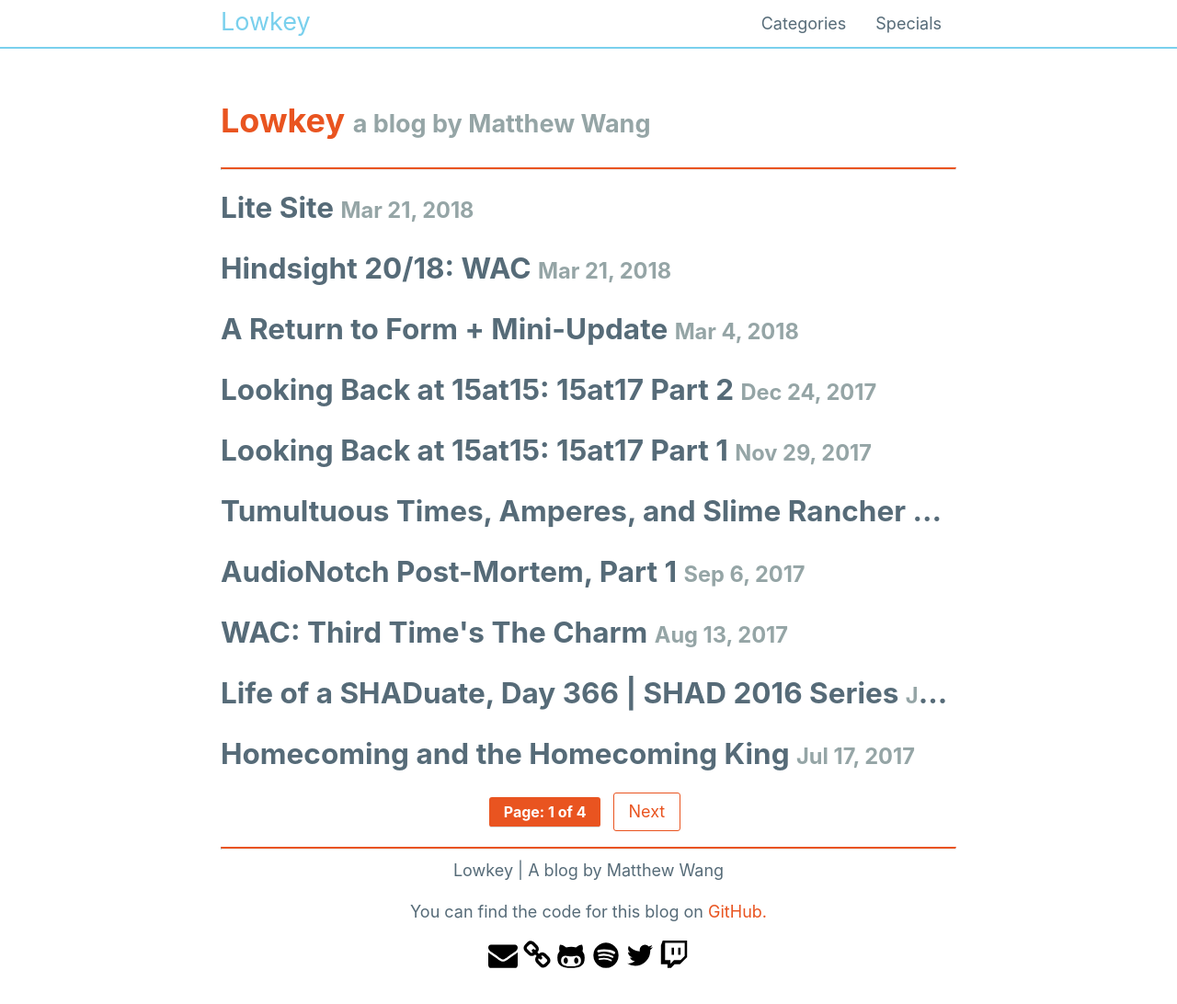
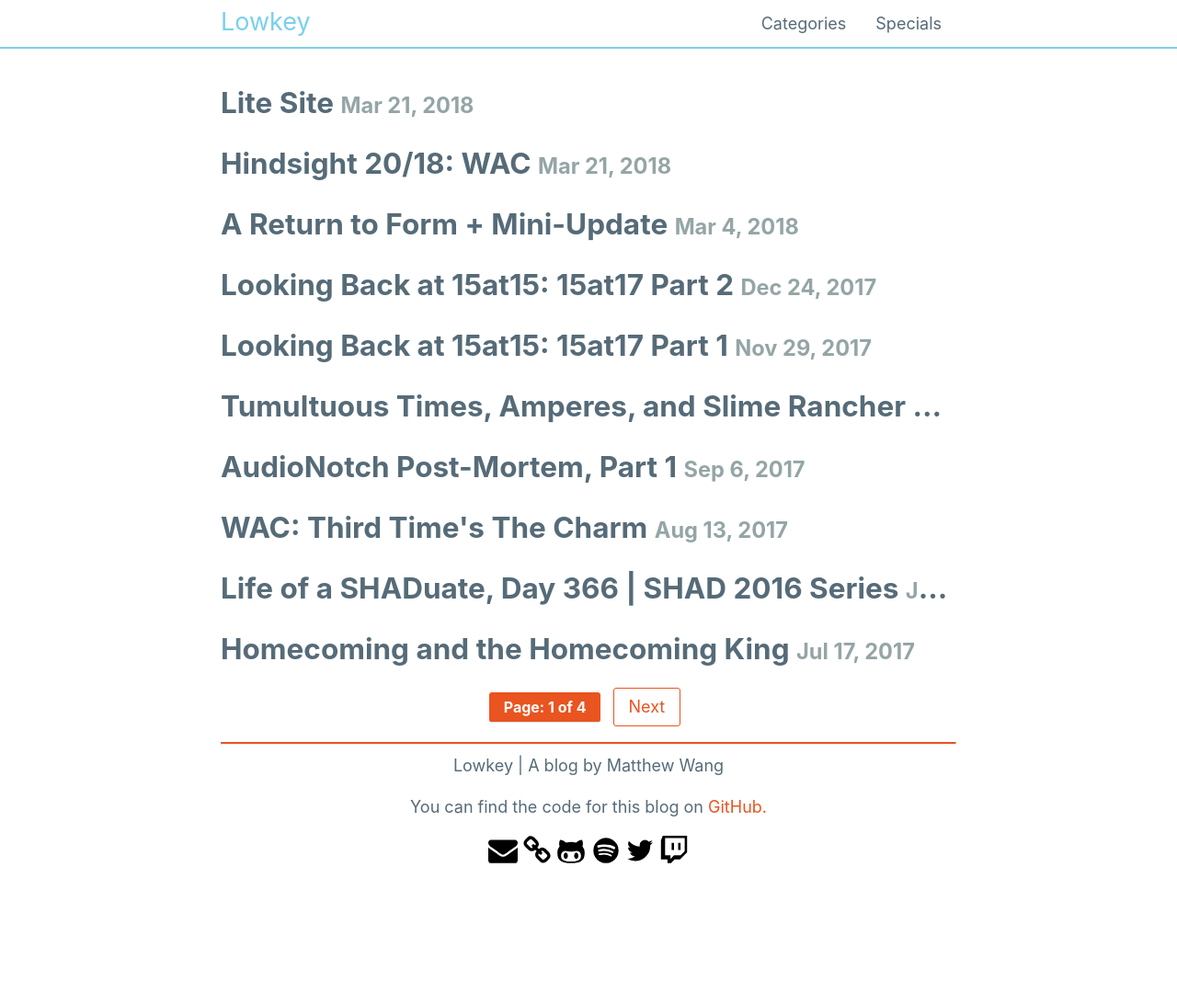
Before and after one commit to mattxwang/lowkey, a Jekyll site: the page built from index.html, in a window 1280 px wide and 1142 px high. Shown: the top 1092 px of the window at 92% size. Built offline with Jekyll 4.4.1, drawn with Linux system fonts in a browser that asks for light colours; the list of posts is cut into pages by our own code.

Commit message:
styilng update
drops index header, updates liteweight, makes footer links nice and spiffy

```diff
--- a/_config.yml
+++ b/_config.yml
@@ -40,7 +40,7 @@ exclude:
   - .gitignore
   - .sass-cache
   - .git
-gems:
+plugins:
   - jekyll-paginate
   - jekyll-archives
   - jekyll-seo-tag
--- a/_includes/footer.html
+++ b/_includes/footer.html
@@ -2,37 +2,37 @@
   <div class="container footer-container">
     <span>{{site.title_long}}</span>
     <p>You can find the code for this blog on <a href="{{site.repo}}">GitHub.</a></p>
-    <a href="mailto:{{ site.email }}">
+    <a class="footer-link" href="mailto:{{ site.email }}">
       <span class="sr-only">Matt's Email, {{site.email}}</span>
       <svg width="32" height="32" viewBox="0 0 1792 1792" xmlns="http://www.w3.org/2000/svg">
         <path d="M1792 710v794q0 66-47 113t-113 47H160q-66 0-113-47T0 1504V710q44 49 101 87 362 246 497 345 57 42 92.5 65.5t94.5 48 110 24.5h2q51 0 110-24.5t94.5-48 92.5-65.5q170-123 498-345 57-39 100-87zm0-294q0 79-49 151t-122 123q-376 261-468 325-10 7-42.5 30.5t-54 38-52 32.5-57.5 27-50 9h-2q-23 0-50-9t-57.5-27-52-32.5-54-38T639 1015q-91-64-262-182.5T172 690q-62-42-117-115.5T0 438q0-78 41.5-130T160 256h1472q65 0 112.5 47t47.5 113z"/>
       </svg>
     </a>
-    <a href="{{site.website}}">
+    <a class="footer-link" href="{{site.website}}">
       <span class="sr-only">Matt's website URL, {{site.website}}</span>
       <svg width="32" height="32" viewBox="0 0 1792 1792" xmlns="http://www.w3.org/2000/svg">
         <path d="M1520 1216q0-40-28-68l-208-208q-28-28-68-28-42 0-72 32 3 3 19 18.5t21.5 21.5 15 19 13 25.5 3.5 27.5q0 40-28 68t-68 28q-15 0-27.5-3.5t-25.5-13-19-15-21.5-21.5-18.5-19q-33 31-33 73 0 40 28 68l206 207q27 27 68 27 40 0 68-26l147-146q28-28 28-67zM817 511q0-40-28-68L583 236q-28-28-68-28-39 0-68 27L300 381q-28 28-28 67 0 40 28 68l208 208q27 27 68 27 42 0 72-31-3-3-19-18.5T607.5 680t-15-19-13-25.5T576 608q0-40 28-68t68-28q15 0 27.5 3.5t25.5 13 19 15 21.5 21.5 18.5 19q33-31 33-73zm895 705q0 120-85 203l-147 146q-83 83-203 83-121 0-204-85l-206-207q-83-83-83-203 0-123 88-209l-88-88q-86 88-208 88-120 0-204-84L164 652q-84-84-84-204t85-203L312 99q83-83 203-83 121 0 204 85l206 207q83 83 83 203 0 123-88 209l88 88q86-88 208-88 120 0 204 84l208 208q84 84 84 204z"/>
       </svg>
     </a>
-    <a href="https://github.com/{{site.github}}">
+    <a class="footer-link" href="https://github.com/{{site.github}}">
       <span class="sr-only">Matt's GitHub Page, https://github.com/{{site.github}}</span>
       <svg width="32" height="32" viewBox="0 0 1792 1792" xmlns="http://www.w3.org/2000/svg">
         <path d="M704 1216q0 40-12.5 82t-43 76-72.5 34-72.5-34-43-76-12.5-82 12.5-82 43-76 72.5-34 72.5 34 43 76 12.5 82zm640 0q0 40-12.5 82t-43 76-72.5 34-72.5-34-43-76-12.5-82 12.5-82 43-76 72.5-34 72.5 34 43 76 12.5 82zm160 0q0-120-69-204t-187-84q-41 0-195 21-71 11-157 11t-157-11q-152-21-195-21-118 0-187 84t-69 204q0 88 32 153.5t81 103 122 60 140 29.5 149 7h168q82 0 149-7t140-29.5 122-60 81-103 32-153.5zm224-176q0 207-61 331-38 77-105.5 133t-141 86-170 47.5-171.5 22-167 4.5q-78 0-142-3t-147.5-12.5-152.5-30-137-51.5-121-81-86-115q-62-123-62-331 0-237 136-396-27-82-27-170 0-116 51-218 108 0 190 39.5T603 419q147-35 309-35 148 0 280 32 105-82 187-121t189-39q51 102 51 218 0 87-27 168 136 160 136 398z"/>
       </svg>
     </a>
-    <a href="https://open.spotify.com/user/11156788800">
+    <a class="footer-link" href="https://open.spotify.com/user/11156788800">
       <span class="sr-only">Matt's Spotify, https://open.spotify.com/user/11156788800</span>
       <svg width="32" height="32" viewBox="0 0 1792 1792" xmlns="http://www.w3.org/2000/svg">
           <path d="M1255 1210q0-32-30-51-193-115-447-115-133 0-287 34-42 9-42 52 0 20 13.5 34.5T498 1179q5 0 37-8 132-27 243-27 226 0 397 103 19 11 33 11 19 0 33-13.5t14-34.5zm96-215q0-40-35-61-237-141-548-141-153 0-303 42-48 13-48 64 0 25 17.5 42.5T477 959q7 0 37-8 122-33 251-33 279 0 488 124 24 13 38 13 25 0 42.5-17.5T1351 995zm108-248q0-47-40-70-126-73-293-110.5T783 529q-204 0-364 47-23 7-38.5 25.5T365 650q0 31 20.5 52t51.5 21q11 0 40-8 133-37 307-37 159 0 309.5 34t253.5 95q21 12 40 12 29 0 50.5-20.5T1459 747zm205 149q0 209-103 385.5T1281.5 1561 896 1664t-385.5-103T231 1281.5 128 896t103-385.5T510.5 231 896 128t385.5 103T1561 510.5 1664 896z"/>
       </svg>
     </a>
-    <a href="https://twitter.com/{{site.twitter.username}}">
+    <a class="footer-link" href="https://twitter.com/{{site.twitter.username}}">
       <span class="sr-only">Matt's Twitter, https://twitter.com/{{site.twitter.username}}</span>
       <svg width="32" height="32" viewBox="0 0 1792 1792" xmlns="http://www.w3.org/2000/svg">
         <path d="M1684 408q-67 98-162 167 1 14 1 42 0 130-38 259.5T1369.5 1125 1185 1335.5t-258 146-323 54.5q-271 0-496-145 35 4 78 4 225 0 401-138-105-2-188-64.5T285 1033q33 5 61 5 43 0 85-11-112-23-185.5-111.5T172 710v-4q68 38 146 41-66-44-105-115t-39-154q0-88 44-163 121 149 294.5 238.5T884 653q-8-38-8-74 0-134 94.5-228.5T1199 256q140 0 236 102 109-21 205-78-37 115-142 178 93-10 186-50z"/>
       </svg>
     </a>
-    <a href="https://twitch.tv/malsf21">
+    <a class="footer-link" href="https://twitch.tv/malsf21">
       <span class="sr-only">Matt's Twitch Channel, https://twitch.tv/malsf21</span>
       <svg width="32" height="32" viewBox="0 0 1792 1792" xmlns="http://www.w3.org/2000/svg">
         <path d="M896 434v434H751V434h145zm398 0v434h-145V434h145zm0 760l253-254V145H353v1049h326v217l217-217h398zM1692 0v1013l-434 434H932l-217 217H498v-217H100V289L209 0h1483z"/>
--- a/css/style.css
+++ b/css/style.css
@@ -49,6 +49,12 @@ img{
   margin: 0 auto;
   max-width: 75rem;
 }
+.footer-link:hover{
+  text-decoration: none;
+}
+.footer-link svg:hover{
+  fill: #E95420;
+}
 .sr-only{
   position: absolute;
   width: 1px;
--- a/index.html
+++ b/index.html
@@ -1,10 +1,6 @@
 ---
 layout: default
 ---
-
-<h1><span class="text-primary">Lowkey</span> <span class="post-listing-date">a blog by Matthew Wang</span></h1>
-
-<hr class="border-top-primary" />
 
 {% for post in paginator.posts %}
   <div class="post-listing">
```
Also changed, not shown: css/liteweight.min.css, 1 other file.
